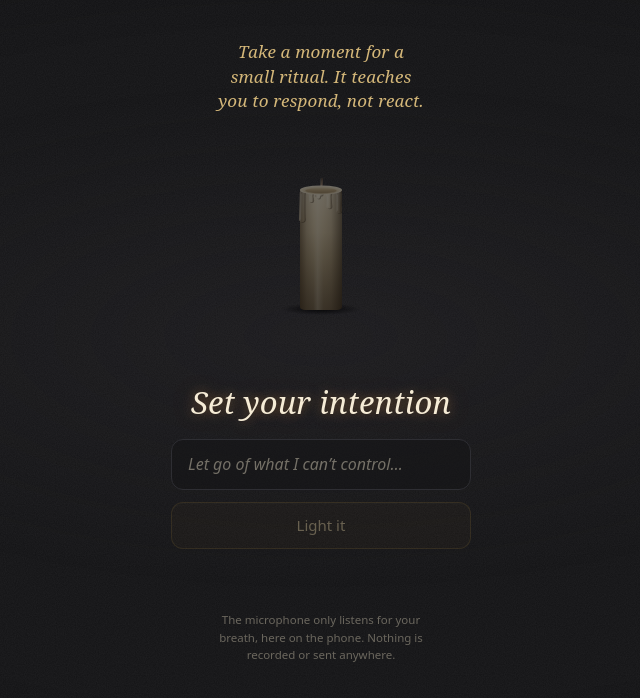
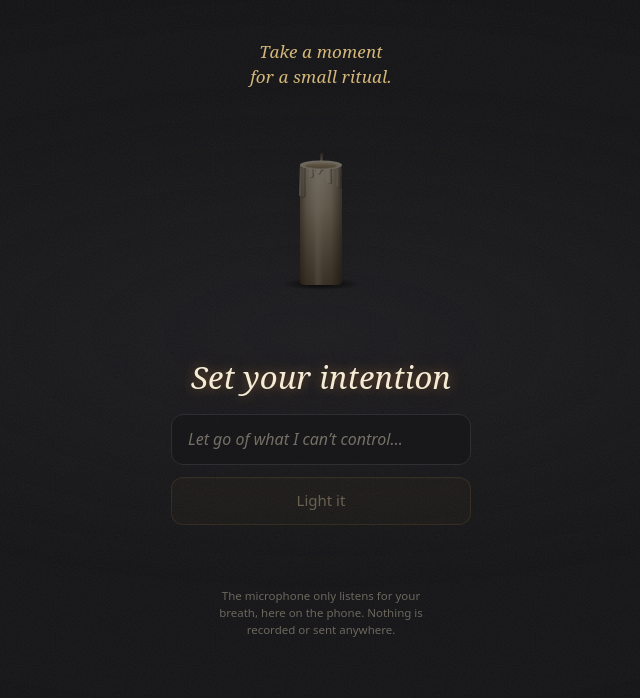
Before and after one commit to mydude-industries/tilia, a plain HTML site: page webapp/candle.html in a window 1280 px wide. Shown: the whole page, without its empty margins (319-959 px from the left). Drawn offline with Linux system fonts and the light colour scheme.

Commit message:
candle: just "Take a moment for a small ritual."
Co-Authored-By: Claude Opus 5.5 <noreply@anthropic.com>

```diff
--- a/webapp/candle.html
+++ b/webapp/candle.html
@@ -15,7 +15,7 @@
 <main id="main">
   <div class="room" aria-hidden="true"><i class="glow"></i><i class="grain"></i></div>
   <div class="head" id="head">
-    <p class="kicker" id="kicker">Take a moment for a small ritual. It teaches you to respond, not react.</p>
+    <p class="kicker" id="kicker">Take a moment for a small ritual.</p>
     <h1 id="title"></h1>
     <p class="lead" id="lead"></p>
   </div>
```
